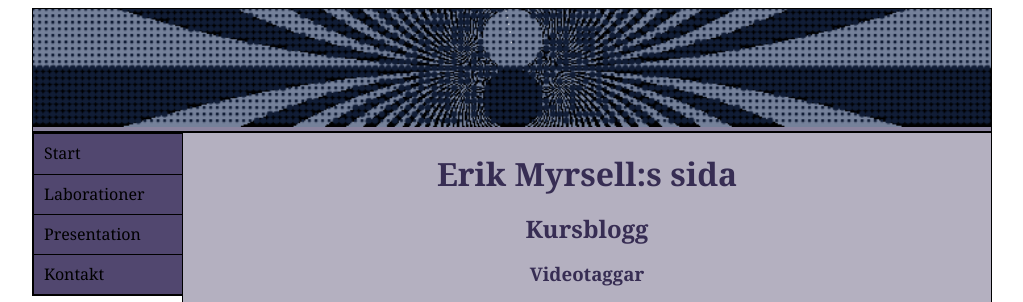
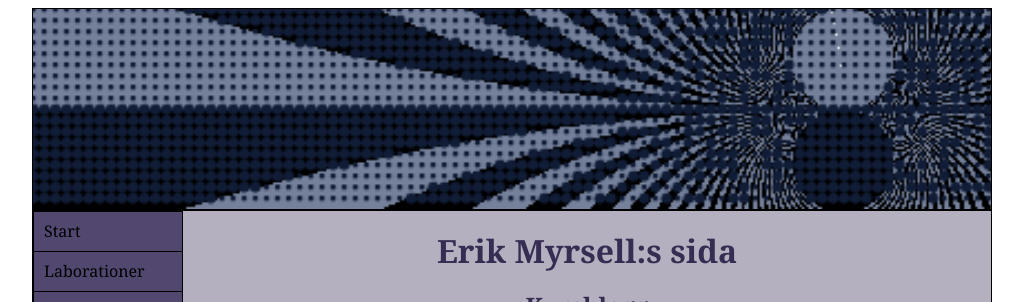
Before and after one commit to em222mt/1IK415_em222mt, a plain HTML site: page index.html in a window 1280 px wide. Shown: the top 302 px of the page, without its empty margins (128-1151 px from the left). Drawn offline with Linux system fonts and the light colour scheme.

Commit message:
Lagt till en bakgrundsbild i headern

```diff
--- a/css/basic.css
+++ b/css/basic.css
@@ -21,8 +21,11 @@ text-color: #372D53
 #header {
     border-style: solid;
     border-width: 1px;
-    max-width: 958px;
+    width: 958px;
     background-color: #8A839E;
+    background-image: url(../pics/Logo3.png);
+    background-size: cover;
+    height: 200px;
 }
 
 #navigation {
--- a/index.html
+++ b/index.html
@@ -13,7 +13,7 @@
         <div id="container">
             <div id="header">
 
-            <img id="logotype" src="pics/Logo3.png" width="958" alt="Logotyp för sidan. Mönster i lila och svart.">
+            <!--<img id="logotype" src="pics/Logo3.png" width="958" alt="Logotyp för sidan. Mönster i lila och svart.">-->
 
             </div>
 
```
Also changed, not shown: .c9/metadata/workspace/css/basic.css, .c9/metadata/workspace/index.html, .c9/metadata/workspace/pages/kontakt.html, .c9/metadata/workspace/pages/laborationer.html, .c9/metadata/workspace/pages/presentation.html, 1 other file.
